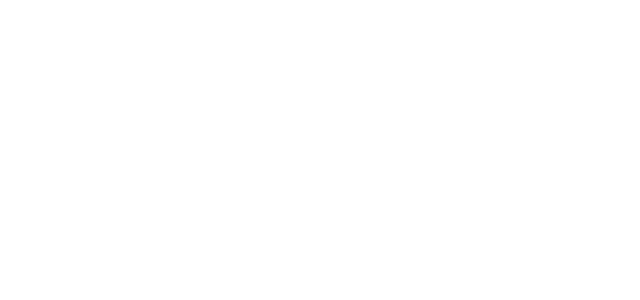
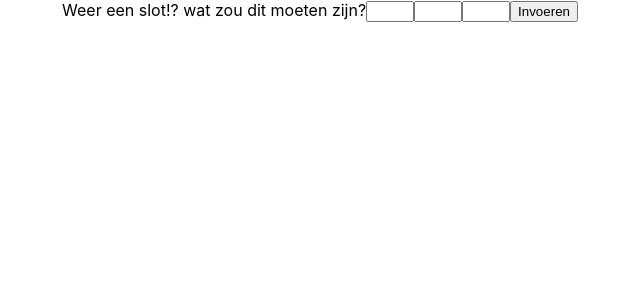
Before and after one commit to NileshRamcharan/prototype-dierentuin, a React (Create React App) app: page /oplosmatrix in a window 1280 px wide. Before the commit this address had no page. Shown: the top 300 px of the page, without its empty margins (320-960 px from the left). Built offline with nearby package versions, Linux system fonts and the light colour scheme.

Commit message:
puzzleLock done
combinatie slot af (zonder styling)

```diff
--- a/src/App.js
+++ b/src/App.js
@@ -1,17 +1,23 @@
 import './App.css';
+
 import { BrowserRouter as Router, Route, Routes } from 'react-router-dom'
 
-//import DragAndDrop from './components/DragAndDrop';
 import Start from './components/gameplay/Start';
 import OvergangPuzzelEen from './components/gameplay/OvergangPuzzelEen';
+import DragAndDrop from './components/puzzels/DragAndDrop';
+
+import OplosmatrixLock from './components/oplosmatrix/oplosmatrixLock';
+
 
 function App() {
-  return (
+ return(
    <Router>
      <div className="App">
       <Routes>
-          <Route path="/" element={<Start></Start>} />
+        <Route path="/" element ={<Start></Start>} />
         <Route path='/firstPuzzle' element={<OvergangPuzzelEen />} />
+        <Route path='/puzzleMap' element={ <DragAndDrop />} />
+        <Route path= '/oplosmatrix' element ={<OplosmatrixLock />} />
       </Routes>
      </div>
   </Router>
--- /dev/null
+++ b/src/components/oplosmatrix/oplosmatrixLock.js
@@ -0,0 +1,51 @@
+//zoom in on lock
+import React from 'react';
+import { useNavigate } from 'react-router-dom';
+
+const OplosMatrixLock = () => {
+    const navigate = useNavigate();
+
+    const answerLock = 490;
+
+    const solveLock = (e) =>{
+        e.preventDefault();
+        let codeString = handleSubmit();
+
+        if (codeString == answerLock){
+            console.log('gefeliciteerd')
+            //navigate naar volgende pagina
+        } else {
+            console.log('jammer, probeer het nog maar een keer')
+        }
+    }
+
+    const handleSubmit = (e) => {
+
+
+        let inputs = document.getElementsByClassName('number')
+        let lockCode = ""
+        let codeString = ""
+
+        for(var i = 0; i < inputs.length; i++){
+            lockCode = inputs[i].value;
+            codeString += lockCode.toString()
+            //console.log(codeString)
+        }
+        return codeString
+    }
+
+    return(
+        <section>
+            <form onSubmit={solveLock}>
+                <label htmlFor='lname'>Weer een slot!? wat zou dit moeten zijn?</label>
+                <input className="number" index="1" type="number" min="0" max="9"></input>
+                <input className="number" index="1" type="number" min="0" max="9"></input>
+                <input className="number" index="1" type="number" min="0" max="9"></input>
+
+                <input type="submit" value="Invoeren"></input>
+            </form>
+        </section>
+    )
+}
+
+export default OplosMatrixLock
```
Also changed, not shown: src/components/oplosmatrix/oplosmatrix.js (added), src/components/oplosmatrix/oplosmatrixNotes.js (added). Lines whose indentation alone changed are shown as unchanged.
